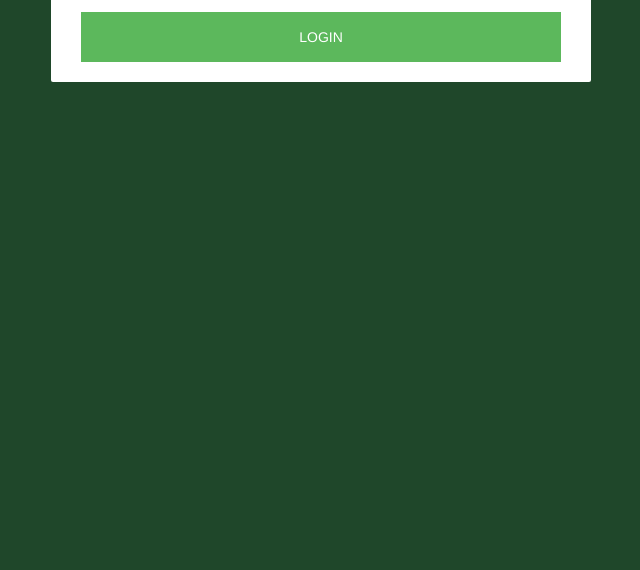
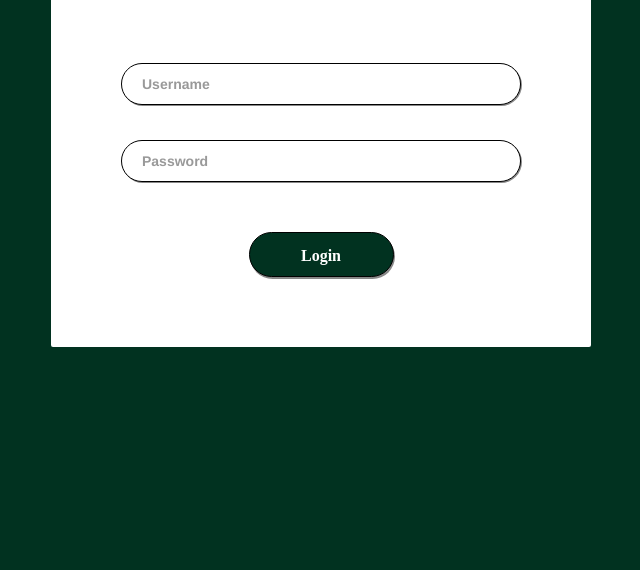
Before and after one commit to pnk0011/Login_Dashboard, a plain HTML site: page page-login.html in a window 1280 px wide. Shown: the part 230-800 px from the top of the page, without its empty margins (319-959 px from the left). Drawn offline with nearby package versions, Linux system fonts and the light colour scheme.

Commit message:
login_page

```diff
--- a/app.js
+++ b/app.js
@@ -1,6 +1,19 @@
-var app = angular.module('MyAwesomeApp', ['chart.js']);
+var app = angular.module('MyAwesomeApp',[]);
 
-app.controller('cnt', function ($scope, $http) {
+app.controller('cnt', function ($scope, $http,$window) {
+
+
+  // verrify user
+  $scope.USERNAME == '';
+  $scope.PASSWORD == '';
+  $scope.loginsuccessful = '';
+
+  $scope.verifyLogin = function () {
+    if ($scope.USERNAME == 'user1' && $scope.PASSWORD == 'password'){
+      $scope.loginsuccessful = 'successful';
+      $window.location = 'DashBoard.html';
+    }
+  }
 
   //Graph Container Method Call
   $scope.labels = [];
--- a/page-login.html
+++ b/page-login.html
@@ -1,10 +1,7 @@
 <!doctype html>
-<!--[if lt IE 7]>      <html class="no-js lt-ie9 lt-ie8 lt-ie7" lang=""> <![endif]-->
-<!--[if IE 7]>         <html class="no-js lt-ie9 lt-ie8" lang=""> <![endif]-->
-<!--[if IE 8]>         <html class="no-js lt-ie9" lang=""> <![endif]-->
-<!--[if gt IE 8]><!-->
+
 <html class="no-js" lang="en">
-<!--<![endif]-->
+
 
 <head>
     <meta charset="utf-8">
@@ -17,53 +14,113 @@
 
 
     <script src="https://ajax.googleapis.com/ajax/libs/angularjs/1.6.9/angular.min.js"></script>
-                <script src="https://ajax.googleapis.com/ajax/libs/jquery/3.4.1/jquery.min.js"></script>
-            <link rel="stylesheet" href="https://maxcdn.bootstrapcdn.com/bootstrap/3.4.0/css/bootstrap.min.css">
-
-
-
-<script src="https://maxcdn.bootstrapcdn.com/bootstrap/3.4.0/js/bootstrap.min.js"></script>
-
-    <link rel="stylesheet" href="assets/css/style.css">
+    <script src="https://ajax.googleapis.com/ajax/libs/jquery/3.4.1/jquery.min.js"></script>
+    <link rel="stylesheet" href="https://maxcdn.bootstrapcdn.com/bootstrap/3.4.0/css/bootstrap.min.css">
+    <script src="https://maxcdn.bootstrapcdn.com/bootstrap/3.4.0/js/bootstrap.min.js"></script>
+    <script src="https://cdnjs.cloudflare.com/ajax/libs/popper.js/1.14.7/umd/popper.min.js"></script>
 
 
 
 
+    <script src="app.js"></script>
+
+    <link rel="stylesheet" href="assets/css/style.css">
+
+    <style>
+     #ip1 {
+    border-radius: 25px;
+    border: 1px solid black;
+    padding: 20px;
+    width: 100%;
+    height: 15px;
+    margin-top: 100px;
+    margin-bottom: 20px;
+    font-weight: bold;
+    box-shadow: 1px  1px #888888;
+}
+#ip2 {
+    border-radius: 25px;
+    border: 1px solid black;
+    padding: 20px;
+    width: 100%;
+    height: 15px;
+    font-weight: bold;
+    box-shadow: 1px  1px #888888;
+
+}
+
+.flex-container {
+  display: flex;
+  justify-content: center;
+}
+
+
+.header-h3 {
+    font-weight: bold;
+    color: #013220;
+    font-family: sans-serif;
+}
+.login-button{
+    border-radius: 25px;
+    border: 1px solid black;
+    margin-top: 35px;
+    width: 145px;
+    height: 45px;
+    background-color: #013220;
+    box-shadow: 1px  2px #888888;
+}
+.login-h4 {
+    font-weight: bold;
+    font-family: initial;
+    color: white;
+    margin-top: 10px;
+
+
+}
+
+.login-content {
+  max-width: 540px;
+  margin: 8vh auto; }
+
+.login-form {
+  background: #ffffff;
+  padding: 70px 70px 70px;
+  border-radius: 2px;
+  margin-top: 90px;
+}
+
+
+    </style>
 
 </head>
 
-<body  style="background-color: #1F472A;">
- <div class="sufee-login d-flex align-content-center flex-wrap">
+<body ng-app="MyAwesomeApp"  ng-controller="cnt" style="background-color: #013220;">
+ <div >
         <div class="container">
             <div class="login-content">
 
                 <div class="login-form">
                     <form>
-                        <div >
-                            <h3 style="margin-left: 20%;">Login to Dashboard</h3>
+                        <div class="flex-container header-h3" >
+                            <h2>Login to Dashboard</h2>
                         </div>
-                        <div class="form-group">
+                        <div class="form-group flex-container">
 
-                            <input type="email" class="form-control" style="width: 80%;margin-left: 10%;margin-top: 5%;" placeholder="Username">
+                            <input type="text" class="form-control" id ="ip1" ng-model="USERNAME" placeholder="Username">
                         </div>
-                            <div class="form-group">
+                            <div class="form-group flex-container">
 
-                                <input type="password" class="form-control" style="width: 80%;margin-left: 10%;"  placeholder="Password">
+                                <input type="password" class="form-control" id ="ip2" ng-model="PASSWORD"  placeholder="Password">
                         </div>
-
-                                <button type="submit" class="btn btn-success btn-flat m-b-30 m-t-30">Login</button>
-
-
-                    </form>
+                              <div class="flex-container">
+                                <button type="submit"  class="login-button" ng-click="verifyLogin()" ><p class="login-h4" >Login</p></button>
+                            </div>
+                             </form>
                 </div>
             </div>
         </div>
     </div>
 
-
-
-
-
 </body>
 
 </html>
```
Also changed, not shown: DashBoard.html (+2 -2 lines).
